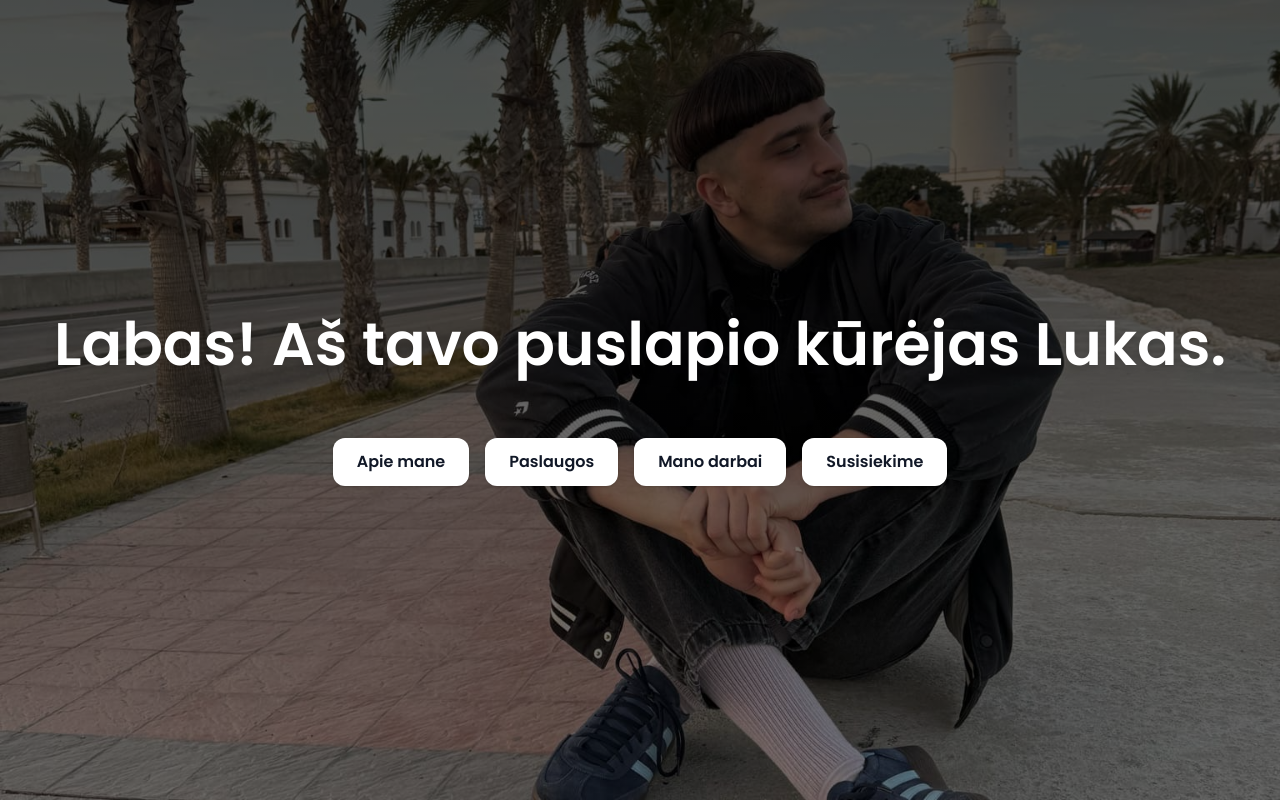
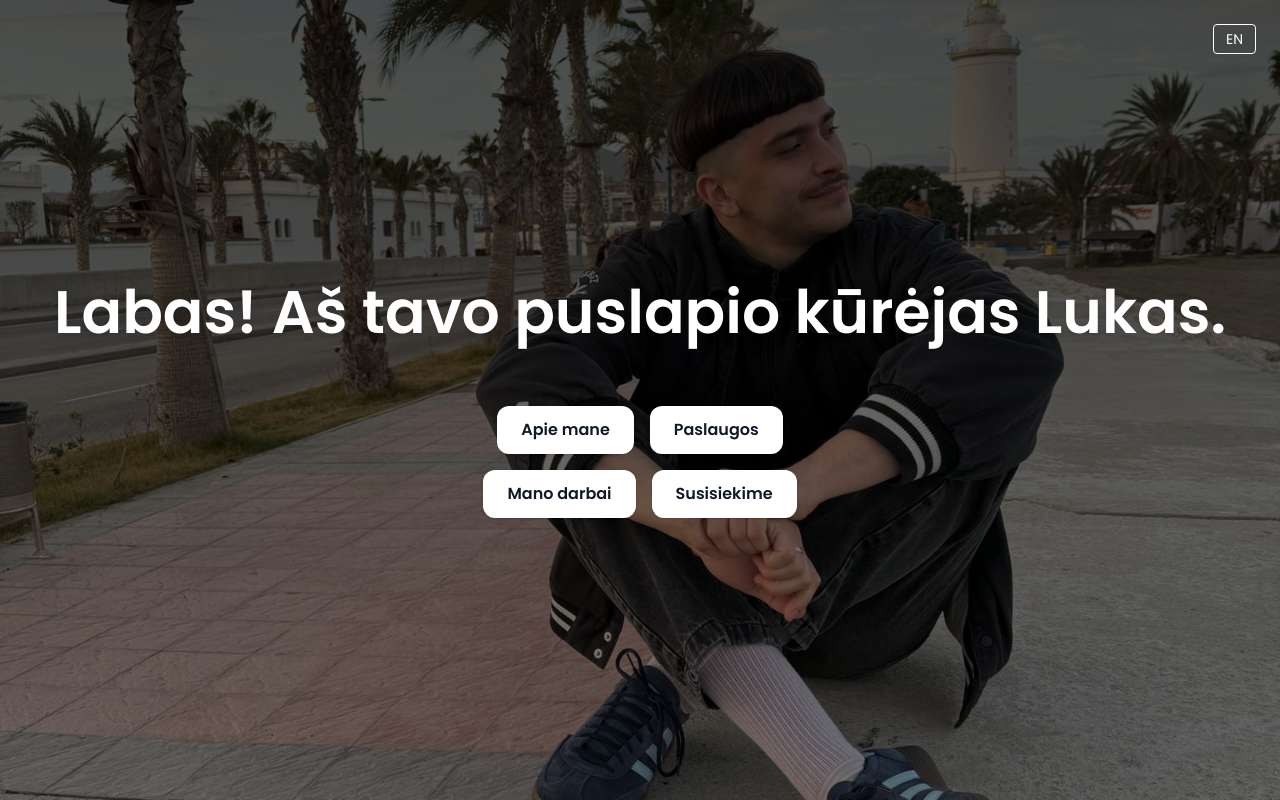
Before and after one commit to kuku-kuku/lukas-cv, a React (Create React App) app: page / in a window 1280 px wide. Built offline with nearby package versions, Linux system fonts and the light colour scheme.

Commit message:
HomePage

```diff
--- a/src/pages/Home.jsx
+++ b/src/pages/Home.jsx
@@ -1,10 +1,26 @@
-import React from "react";
+import React, { useState, useEffect } from "react";
 import { Link } from "react-router-dom";
 import { useTranslation } from "react-i18next";
 import me from "../assets/me.jpg";
 
 export default function Home() {
-  const { t } = useTranslation();
+  const { t, i18n } = useTranslation();
+  const [theme, setTheme] = useState("light");
+
+  useEffect(() => {
+    const saved = localStorage.getItem("theme");
+    setTheme(saved || "light");
+  }, []);
+
+  useEffect(() => {
+    document.documentElement.classList.toggle("dark", theme === "dark");
+    localStorage.setItem("theme", theme);
+  }, [theme]);
+
+  const toggleLanguage = () => {
+    const newLang = i18n.language === "lt" ? "en" : "lt";
+    i18n.changeLanguage(newLang);
+  };
 
   return (
     <div className="relative h-screen w-full font-poppins">
@@ -13,41 +29,53 @@ export default function Home() {
         className="absolute inset-0 bg-cover bg-center"
         style={{ backgroundImage: `url(${me})` }}
       ></div>
-      {/* Pusiau permatomas gradientas virš fono */}
+
+      {/* Gradientas */}
       <div className="absolute inset-0 bg-gradient-to-b from-black/70 to-black/50"></div>
+
+      {/* Kalbos mygtukas viršuje */}
+      <div className="absolute top-6 right-6 z-20">
+        <button
+          onClick={toggleLanguage}
+          className="px-3 py-1 border border-white rounded hover:bg-white hover:text-black text-sm text-white transition"
+        >
+          {i18n.language === "lt" ? "EN" : "LT"}
+        </button>
+      </div>
 
       {/* Hero turinys */}
       <div className="relative z-10 flex flex-col items-center justify-center h-full text-white text-center px-4">
         <h1 className="text-4xl md:text-6xl font-bold mb-6 drop-shadow-lg">
-          {t('heroText')} <br />
+          {t("heroText")}
         </h1>
 
         <div className="h-6 md:h-10" />
 
-        <div className="flex flex-wrap justify-center gap-4">
+        {/* Mygtukai */}
+        <div className="flex flex-col sm:flex-row sm:flex-wrap items-center justify-center gap-4 w-full max-w-md">
           <Link
             to="/apie"
-            className="bg-white text-gray-900 font-semibold px-6 py-3 rounded-xl shadow hover:scale-105 hover:bg-gray-100 transition"
+            className="w-full sm:w-auto text-center bg-white text-gray-900 font-semibold px-6 py-3 rounded-xl shadow hover:scale-105 hover:bg-gray-100 transition"
           >
-            {t('about')}
+            {t("about")}
           </Link>
           <Link
             to="/paslaugos"
-            className="bg-white text-gray-900 font-semibold px-6 py-3 rounded-xl shadow hover:scale-105 hover:bg-gray-100 transition"
+            className="w-full sm:w-auto text-center bg-white text-gray-900 font-semibold px-6 py-3 rounded-xl shadow hover:scale-105 hover:bg-gray-100 transition"
           >
-            {t('services')}
+            {t("services")}
           </Link>
           <Link
             to="/darbai"
-            className="bg-white text-gray-900 font-semibold px-6 py-3 rounded-xl shadow hover:scale-105 hover:bg-gray-100 transition"
+            className="w-full sm:w-auto text-center bg-white text-gray-900 font-semibold px-6 py-3 rounded-xl shadow hover:scale-105 hover:bg-gray-100 transition"
           >
-            {t('works')}
+            {t("works")}
           </Link>
           <Link
             to="/kontaktai"
-            className="bg-white text-gray-900 font-semibold px-6 py-3 rounded-xl shadow hover:scale-105 hover:bg-gray-100 transition"
+            className="w-full sm:w-auto text-center bg-white text-gray-900 font-semibold px-6 py-3 rounded-xl shadow hover:scale-105 hover:bg-gray-100 transition"
           >
-            {t('contact')}
+            {t("contact")}
           </Link>
         </div>
       </div>
```
